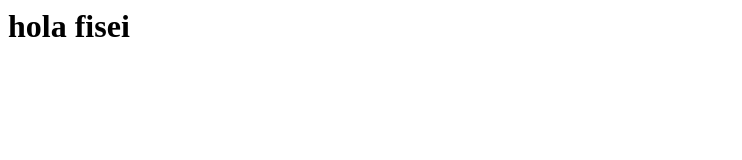
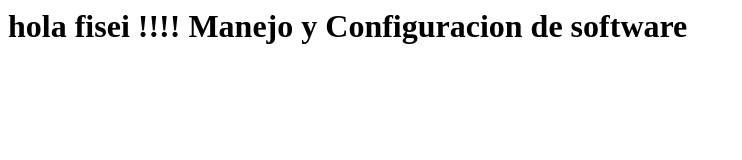
Before and after one commit to ATLASSdeveloper/Proyecto_git, a plain HTML site: page index.html in a window 1280 px wide. Shown: the whole page, without its empty margins (0-742 px from the left). Drawn offline with Linux system fonts and the light colour scheme.

Commit message:
Se agrego la materia

```diff
--- a/index.html
+++ b/index.html
@@ -1,2 +1,2 @@
 
-<h1>hola fisei</h1>
+<h1>hola fisei !!!! Manejo y Configuracion de software</h1>
```
